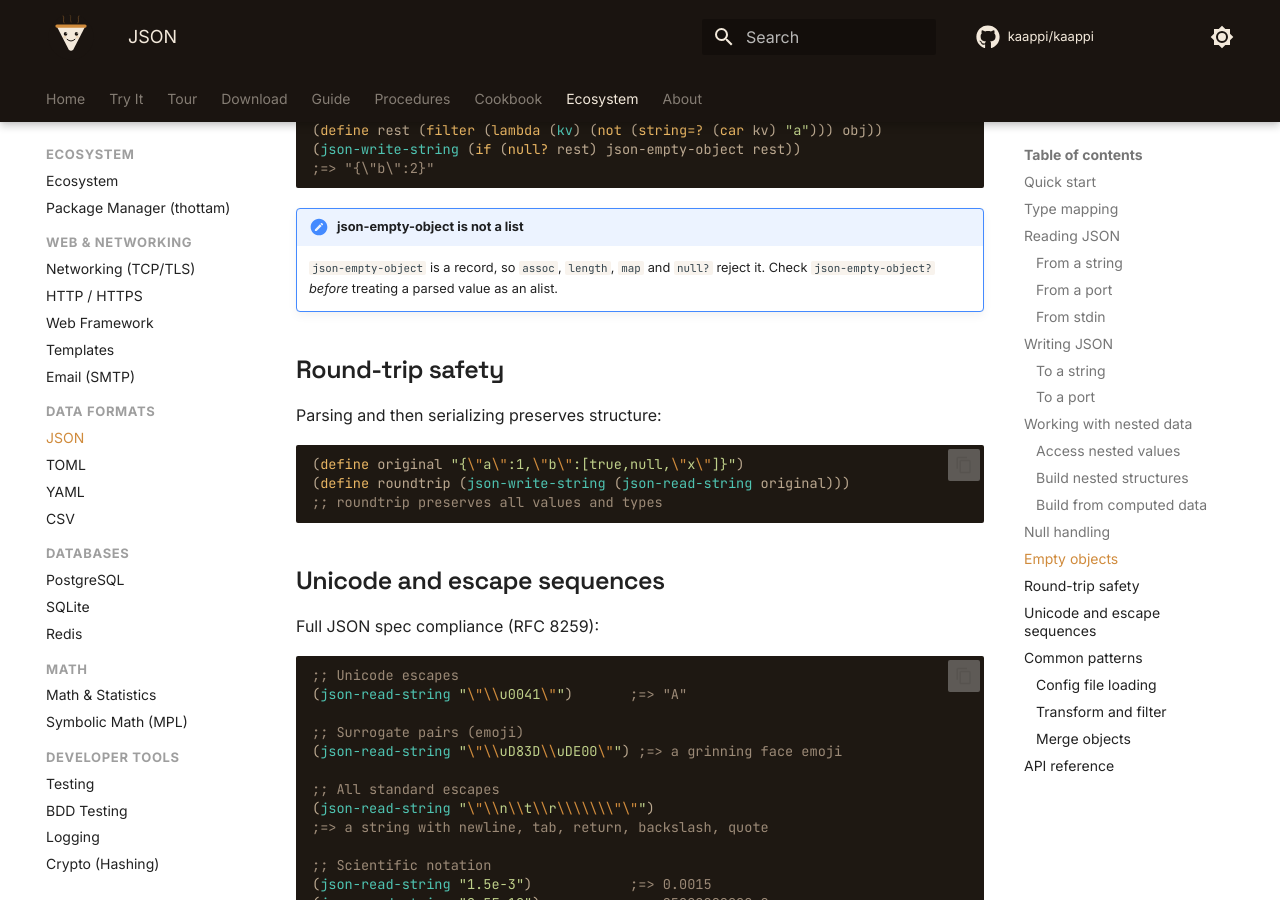
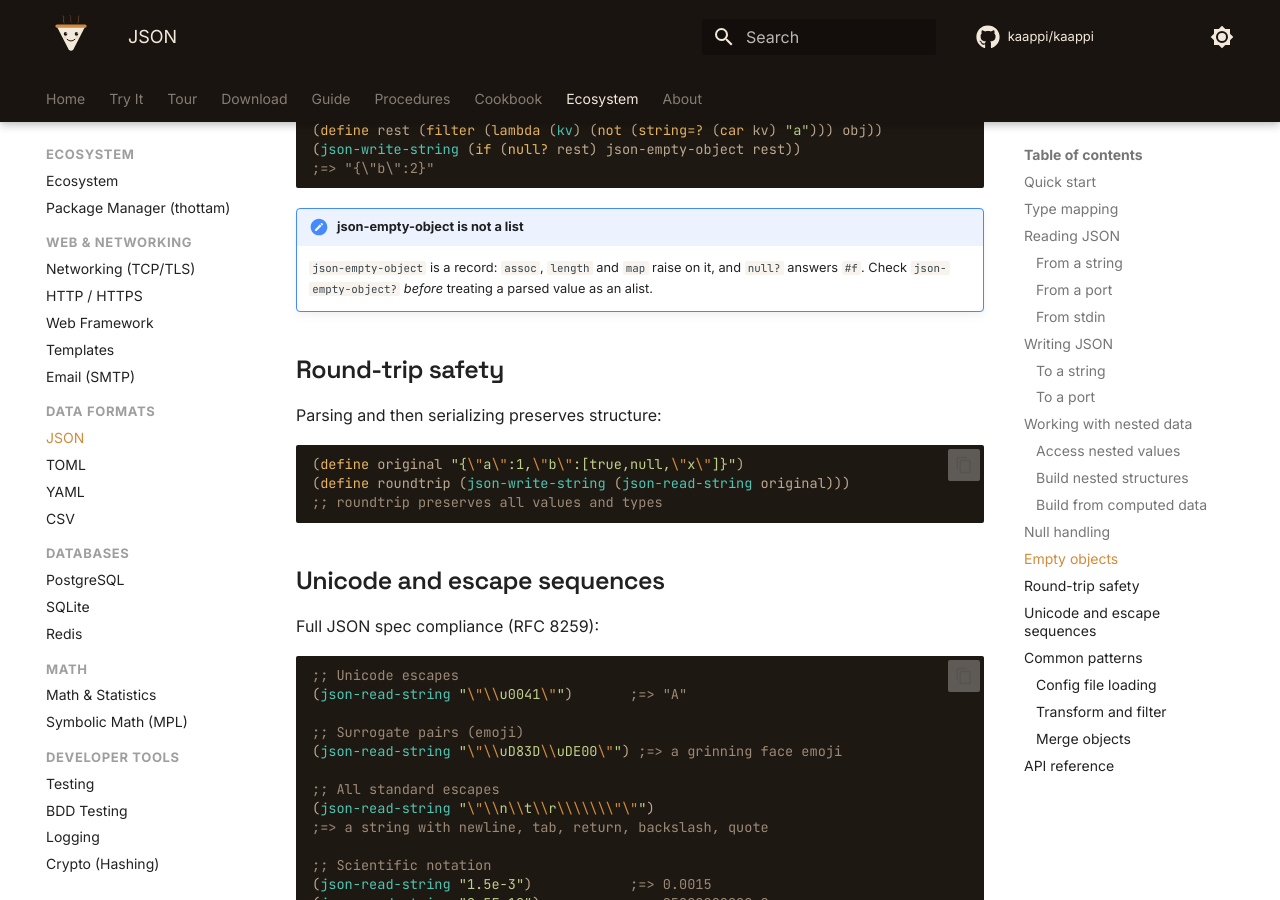
Before and after one commit to kaappi/kaappi.github.io, an MkDocs documentation site: the page built from docs/ecosystem/json.md, in a window 1280 px wide and 900 px high, scrolled down 4898 px. Built offline with MkDocs 1.6.1 and Material for MkDocs 9.7.7, drawn with Linux system fonts in a browser that asks for light colours; comment, search, counter and statistics services are not loaded.

Commit message:
Address review: sweep the new cookbook blocks; fix null? wording
- sweep_cookbook.py: json-run now covers blocks 10-12 (the new Handle
  empty objects samples), so the weekly sweep executes their claims
- docs: null? does not reject json-empty-object, it answers #f — only
  assoc, length and map raise; word both pages accordingly

Signed-off-by: Baiju Muthukadan <baiju.m.mail@gmail.com>

````diff
--- a/docs/ecosystem/json.md
+++ b/docs/ecosystem/json.md
@@ -236,9 +236,9 @@
 ```
 
 !!! note "json-empty-object is not a list"
-    `json-empty-object` is a record, so `assoc`, `length`, `map` and
-    `null?` reject it. Check `json-empty-object?` *before* treating a
-    parsed value as an alist.
+    `json-empty-object` is a record: `assoc`, `length` and `map` raise on
+    it, and `null?` answers `#f`. Check `json-empty-object?` *before*
+    treating a parsed value as an alist.
 
 ## Round-trip safety
 
````
Also changed, not shown: docs/cookbook/json-processing.md (+2 -2 lines), 1 other file.
